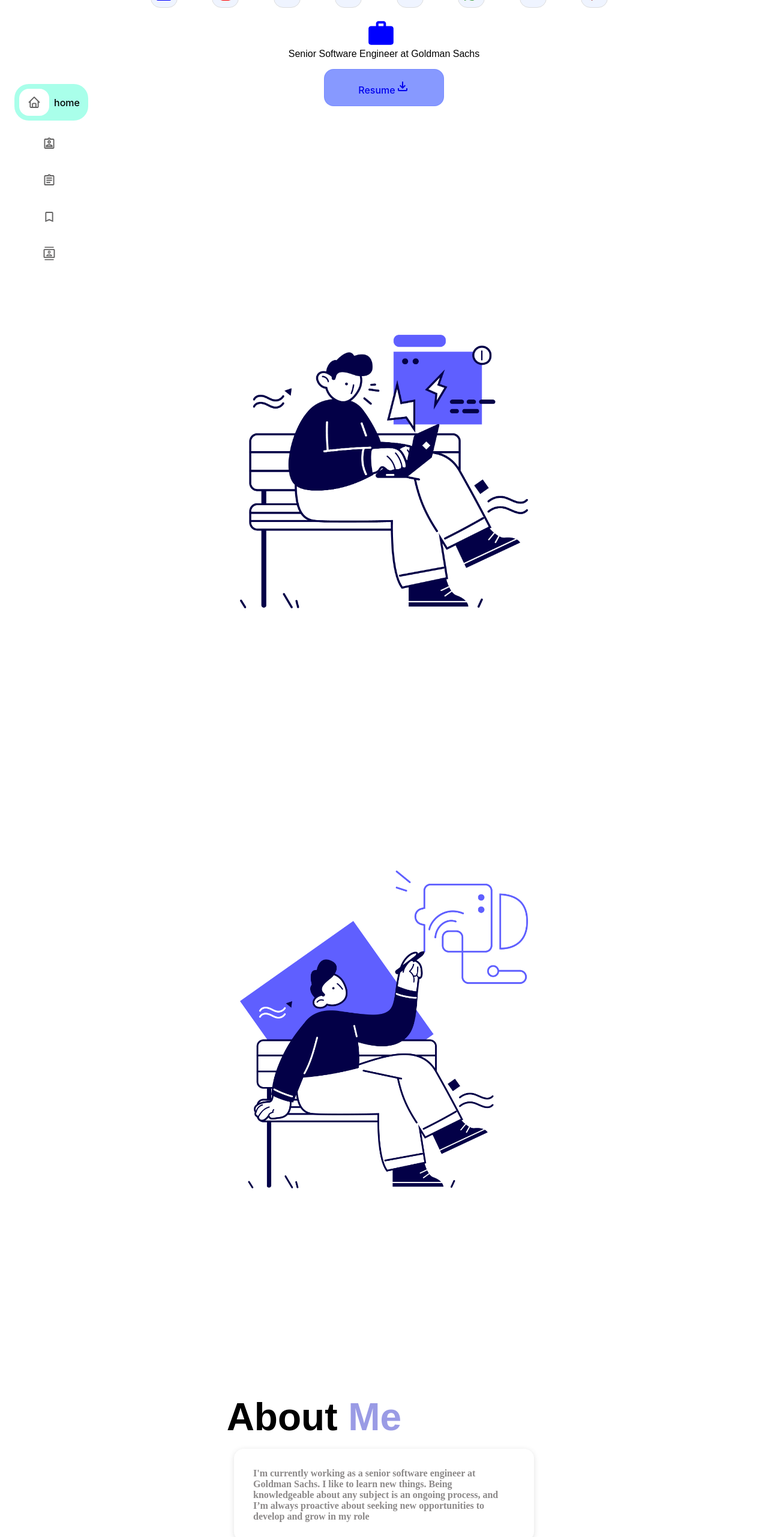
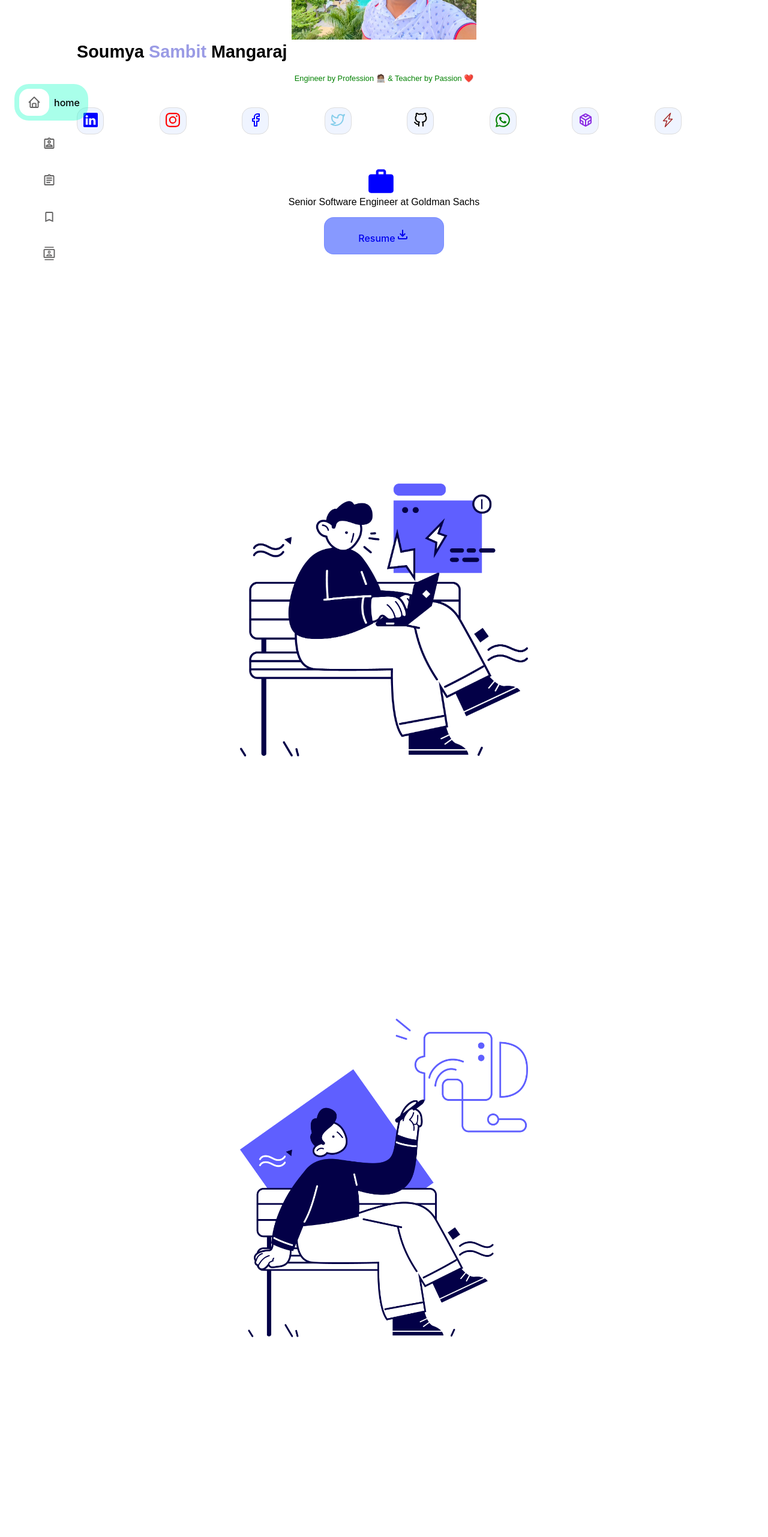
Before and after one commit to smangaraj28/smangaraj28.github.io, a React (Create React App) app: page / in a window 1280 px wide. Shown: the part 180-2742 px from the top of the page at 60% size. Built offline with nearby package versions, Linux system fonts and the light colour scheme; a web font is replaced by a local one.

Commit message:
data changes

```diff
--- a/src/Component/About/About.js
+++ b/src/Component/About/About.js
@@ -41,7 +41,7 @@ export default function (props) {
           About{" "}
           <span style={{ color: dark ? "#4a4854" : "#0508be67" }}>Me</span>
         </h1>
-        <div className="About-containt">
+        <div className="about-content">
           <p>
             {details}
           </p>{" "}
@@ -90,21 +90,6 @@ export default function (props) {
           <hr />
           <br />
         </div>
-
-        <div
-          style={{ width: "100%", display: "flex", alignItems: "flex-start" }}
-        >
-          <b>Social media</b>
-        </div>
-        <div className="explore">
-          {/* <button>
-            <span> Dowloade Resume</span>
-            <span>
-              <MdOutlineFileDownload style={{ fontSize: "24px" }} />
-            </span>
-          </button> */}
-          <Links {...links}></Links>
-        </div>
       </div>
     </div>
   );
--- a/src/Component/Home/Home.css
+++ b/src/Component/Home/Home.css
@@ -61,7 +61,7 @@
 }
 
 .Home .header h1 {
-  font-size: 4rem;
+  font-size: 1.8rem;
   width: 100%;
   text-align: start;
 }
--- a/src/Component/Home/Home.js
+++ b/src/Component/Home/Home.js
@@ -8,7 +8,7 @@ import {
 import Window from "./Window";
 import hero from "../../assets/034.png";
 import Links from "../Links/Links";
-// import { Bs } from "react-icons/bs";
+import profileimg from "../../assets/profile.jpeg";
 
 export default function Home(props) {
   const [dark, setdark] = useState(false);
@@ -51,19 +51,25 @@ export default function Home(props) {
         className="header"
         // style={{ background: dark ? "#ffffff1e" : "white" }}
       >
+      <div>
+        <img src={profileimg} width="30%" alt="mangaraj" />
+      </div>
         <h1>
             {name.split(" ")[0]}{" "}
             <span style={{ color: dark ? "#4a4854" : "#0508be67" }}>
               {name.split(" ")[1]}
             </span>{" "}
             {name.split(" ")[2]}
-            <p>
-              {keywords.map(txt => <span style={{ color: "green" }}>{txt + " "}</span>)}
-            </p>
         </h1>
+        <br></br>
+        <p>
+            {keywords.map(txt => <span style={{ color: "green", fontSize: "0.8rem" }}>{txt + " "}</span>)}
+        </p>
         <div className="p-box">
           <Links {...links}></Links>
         </div>
+        <br />
+        <br />
         <br />
         <div style={{display: "flex", alignItems: "center", flexDirection: "column"}}>
             <MdWork
--- a/src/Data/data.json
+++ b/src/Data/data.json
@@ -10,7 +10,7 @@
         "mapLink": "",
         "keywords": ["Engineer by Profession 🧑🏽‍💻 & Teacher by Passion ❤️"],
         "currentStatus": "Senior Software Engineer at Goldman Sachs",
-        "details": "I'm currently working as a senior software engineer at Goldman Sachs. I like to learn new things. Being knowledgeable about any subject is an ongoing process, and I’m always proactive about seeking new opportunities to develop and grow in my role"
+        "details": "I'm currently working as a senior software engineer at Goldman Sachs. Strong Believer of Work , Not interested in Designation. Helping individuals to excel their career in computer science world by circulating my knowledge and life experiences.I’m always proactive about seeking new opportunities to develop and grow in my role"
     },
     "employement": [
         {
--- a/src/styles.css
+++ b/src/styles.css
@@ -123,7 +123,7 @@ a {
   .subTitle h2 {
     left: 8%;
   }
-  .About-containt {
+  .about-content {
     padding: 0rem;
 
     width: 100%;
@@ -138,7 +138,7 @@ a {
   max-width: fit-content;
   box-shadow: rgba(27, 202, 255, 0.2) 0px 2px 8px 0px;
 }
-.About-containt {
+.about-content {
   max-width: 500px;
   text-align: start;
   padding: 2rem;
```
Also changed, not shown: src/assets/profile.jpeg (added).
